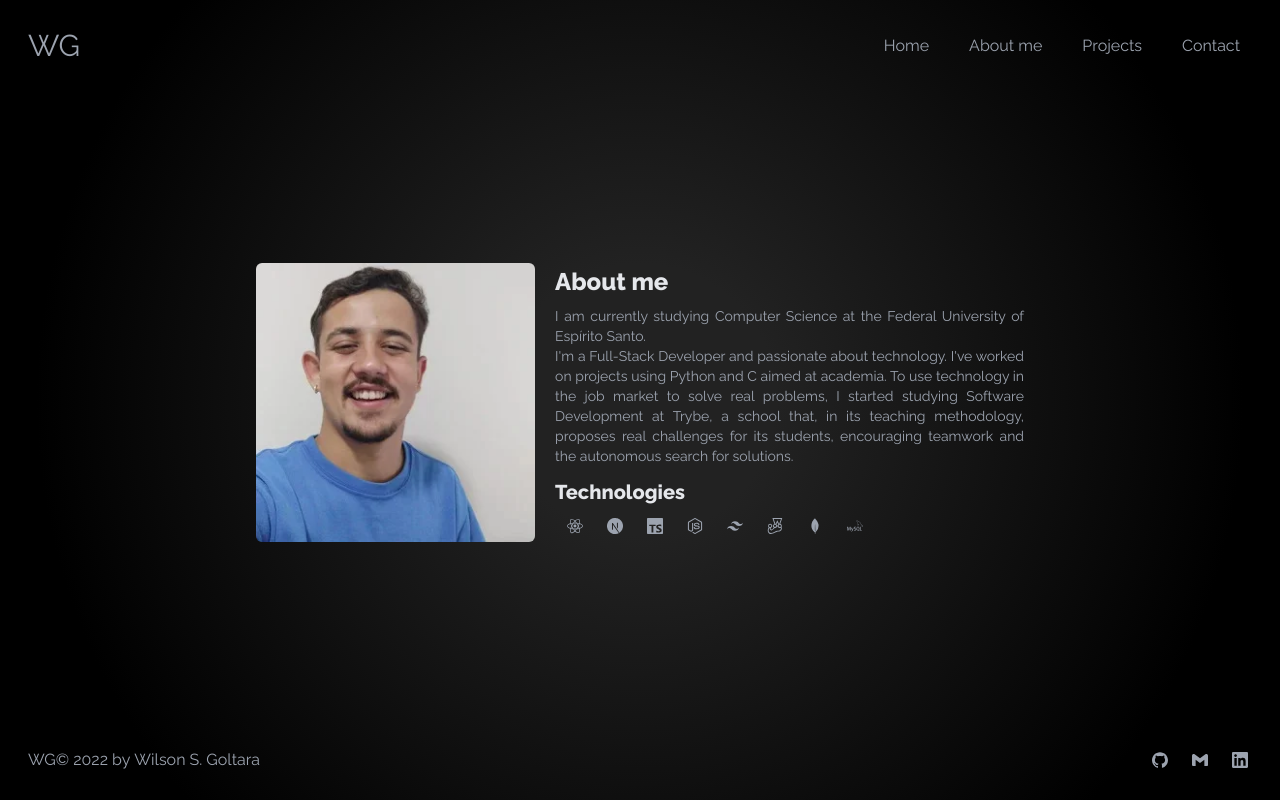
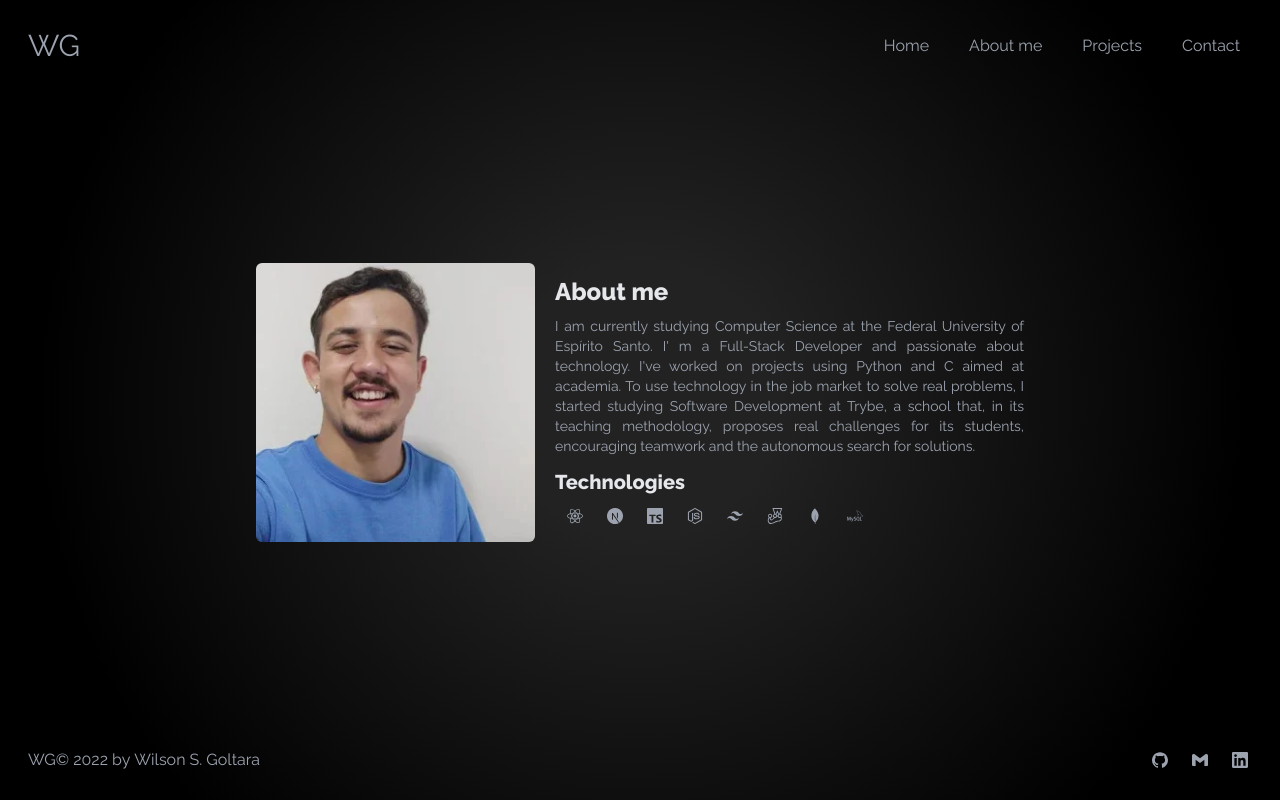
Before and after one commit to wilsongoltara/portfolio-nextjs, a Next.js app: page /about in a window 1280 px wide. Built offline with nearby package versions, Linux system fonts and the light colour scheme.

Commit message:
[REFACTOR]: Logic About me

```diff
--- a/pages/about.tsx
+++ b/pages/about.tsx
@@ -4,12 +4,22 @@ import {AppContext} from '@infra/components/Layout';
 import {stacks} from '@lib/stacks';
 import {useContext} from 'react';
 
+const describe = `
+    I am currently studying Computer Science at the Federal University of Espírito Santo.\n
+    I' m a Full-Stack Developer and passionate about technology.
+    I've worked on projects using Python and C aimed at academia.
+    To use technology in the job market to solve real problems,
+    I started studying Software Development at Trybe, a school that,
+    in its teaching methodology, proposes real challenges for its students,
+    encouraging teamwork and the autonomous search for solutions.
+`;
+
 export default function About() {
-  const { nav } = useContext(AppContext);
+  const {nav} = useContext(AppContext);
 
   return (
-    <section className={`flex justify-center ${nav ? 'hidden': null}`}>
-      <ContentAboutMe hrefImage={me} stacks={stacks} />
+    <section className={`flex justify-center ${nav ? 'hidden' : null}`}>
+      <ContentAboutMe hrefImage={me} stacks={stacks} describe={describe}/>
     </section>
   );
 }
--- a/src/interfaces/interfaceProps.ts
+++ b/src/interfaces/interfaceProps.ts
@@ -26,6 +26,7 @@ export interface CardProps {
 export interface ContentAboutMeProps {
   stacks: Icon[];
   hrefImage: StaticImageData;
+  describe: string;
 }
 
 export interface CopyrightProps {
--- a/src/patterns/ContentAboutMe.tsx
+++ b/src/patterns/ContentAboutMe.tsx
@@ -2,23 +2,17 @@ import {ContentAboutMeProps} from '@interfaces/interfaceProps';
 import Icons from '@components/Icons';
 import Image from 'next/image';
 
-export default function ContentAboutMe({ hrefImage, stacks}: ContentAboutMeProps) {
+export default function ContentAboutMe({hrefImage, describe, stacks}: ContentAboutMeProps) {
   return (
     <div className="flex flex-col sm:flex-row justify-between items-center w-4/6 max-w-3xl">
       <div className="mr-5">
-        <Image src={hrefImage} alt='me' className="rounded-md" height={400} width={400}/>
+        <Image src={hrefImage} alt="me" className="rounded-md" height={400} width={400} priority/>
       </div>
-      <div className='flex flex-col text-justify'>
-        <div className='mb-3 max-w-2xl'>
-          <h2 className='text-2xl text-gray-200 font-bold mb-2'>About me</h2>
-          <p className='text-sm'>
-          I am currently studying Computer Science at the Federal University of Espírito Santo.<br/>
-          I&apos;m a Full-Stack Developer and passionate about technology.
-          I&apos;ve worked on projects using Python and C aimed at academia.
-          To use technology in the job market to solve real problems,
-          I started studying Software Development at Trybe, a school that,
-          in its teaching methodology, proposes real challenges for its students,
-          encouraging teamwork and the autonomous search for solutions.
+      <div className="flex flex-col text-justify">
+        <div className="mb-3 max-w-2xl">
+          <h2 className="text-2xl text-gray-200 font-bold mb-2">About me</h2>
+          <p className="text-sm">
+            {describe}
           </p>
         </div>
         <div>
```
